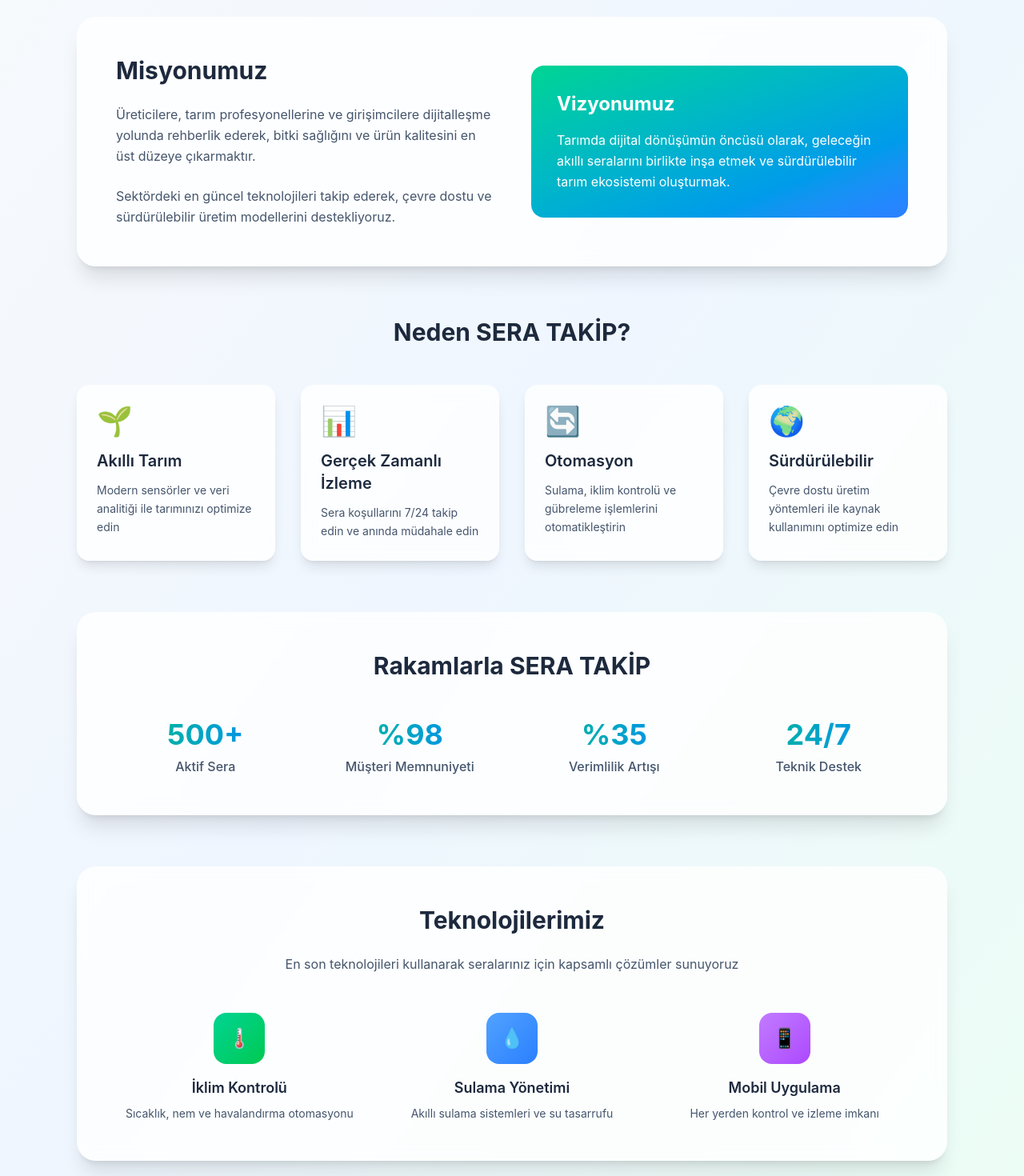
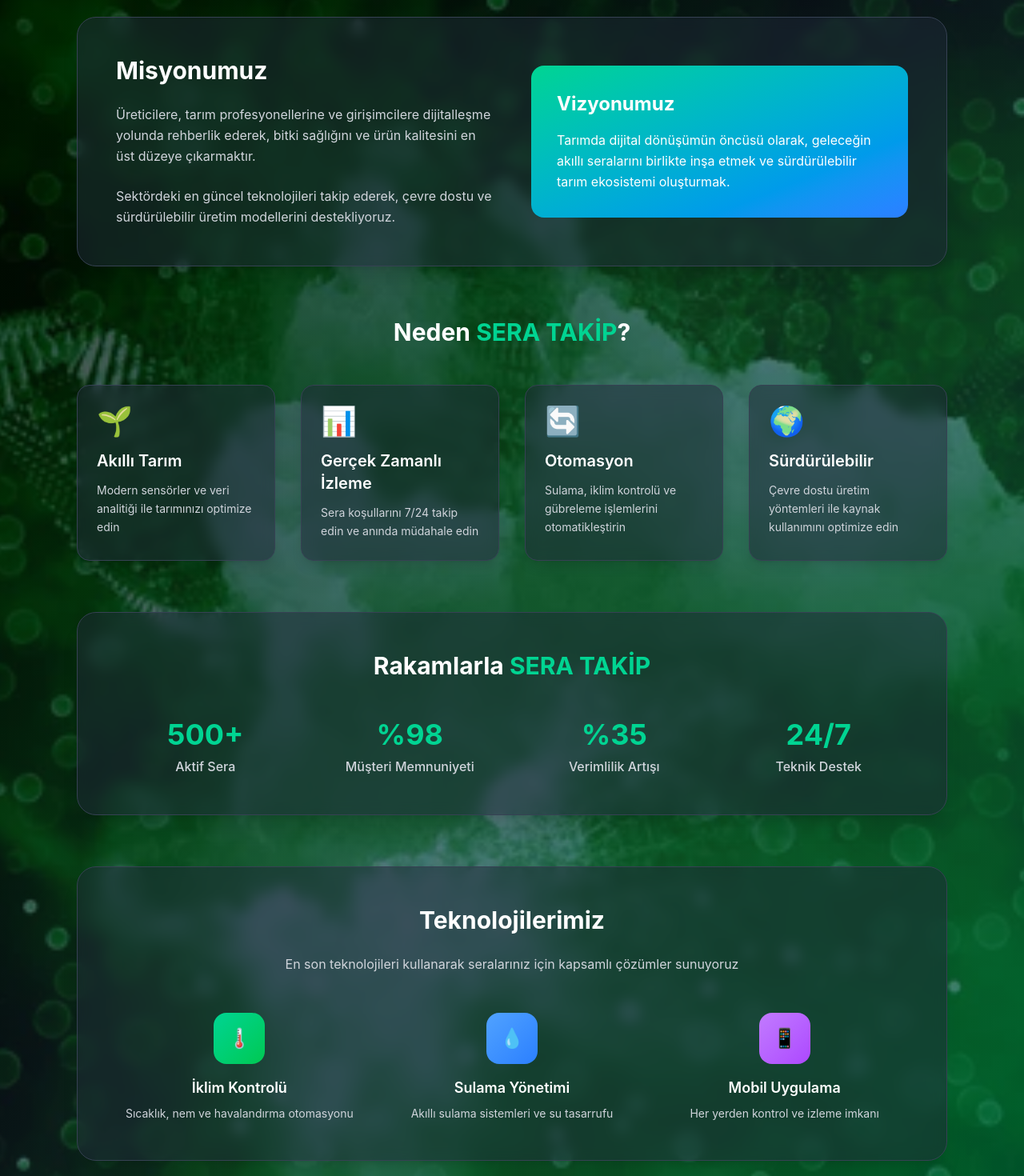
Before and after one commit to zelisy/SERA, a React (Vite) app: page /about in a window 1280 px wide. Shown: the part 260-1730 px from the top of the page at 80% size. Built offline with nearby package versions, Linux system fonts and the light colour scheme.

Commit message:
web tasarım

```diff
--- a/src/pages/About.tsx
+++ b/src/pages/About.tsx
@@ -1,4 +1,5 @@
 import React from 'react';
+import arkaplanImage from '../assets/arkaplan.jpg';
 
 const About = () => {
   const features = [
@@ -32,30 +33,44 @@ const About = () => {
   ];
 
   return (
-    <div className="min-h-screen bg-gradient-to-br from-slate-50 via-blue-50 to-emerald-50">
+    <div className="relative min-h-screen">
+      {/* Full Screen Background - Image + Overlay */}
+      <div className="absolute inset-0">
+        <img
+          src={arkaplanImage}
+          alt="Sera Takip Sistemi Arkaplan"
+          className="w-full h-full object-cover"
+          style={{ minHeight: '100vh' }}
+        />
+        {/* Dark Overlay with Green Gradient for better text readability */}
+        <div className="absolute inset-0 bg-gradient-to-br from-black/70 via-gray-900/60 to-emerald-900/70"></div>
+      </div>
+
+      {/* Content */}
+      <div className="relative z-10">
         {/* Hero Section */}
         <div className="pt-20 pb-16">
           <div className="max-w-6xl mx-auto px-4 sm:px-6 lg:px-8">
             <div className="text-center mb-16">
-            <h1 className="text-4xl md:text-5xl font-bold bg-gradient-to-r from-slate-800 to-slate-600 bg-clip-text text-transparent mb-6">
+              <h1 className="text-4xl md:text-5xl font-bold text-white mb-6">
                 Hakkımızda
               </h1>
-            <p className="text-xl text-slate-600 max-w-3xl mx-auto leading-relaxed">
+              <p className="text-xl text-gray-200 max-w-3xl mx-auto leading-relaxed">
                 SERA TAKİP, modern tarım ve seracılık alanında yenilikçi çözümler sunan
                 bir platformdur. Dijital dönüşümle geleceğin tarımını bugün gerçekleştiriyoruz.
               </p>
             </div>
 
             {/* Mission Section */}
-          <div className="bg-white/80 backdrop-blur-sm rounded-3xl shadow-xl border border-white/20 p-8 md:p-12 mb-16">
+            <div className="bg-gray-800/50 backdrop-blur-sm rounded-3xl shadow-xl border border-gray-700 p-8 md:p-12 mb-16">
               <div className="grid grid-cols-1 lg:grid-cols-2 gap-12 items-center">
                 <div>
-                <h2 className="text-3xl font-bold text-slate-800 mb-6">Misyonumuz</h2>
-                <p className="text-slate-600 leading-relaxed mb-6">
+                  <h2 className="text-3xl font-bold text-white mb-6">Misyonumuz</h2>
+                  <p className="text-gray-300 leading-relaxed mb-6">
                     Üreticilere, tarım profesyonellerine ve girişimcilere dijitalleşme yolunda
                     rehberlik ederek, bitki sağlığını ve ürün kalitesini en üst düzeye çıkarmaktır.
                   </p>
-                <p className="text-slate-600 leading-relaxed">
+                  <p className="text-gray-300 leading-relaxed">
                     Sektördeki en güncel teknolojileri takip ederek, çevre dostu ve sürdürülebilir
                     üretim modellerini destekliyoruz.
                   </p>
@@ -74,45 +89,45 @@ const About = () => {
 
             {/* Features Grid */}
             <div className="mb-16">
-            <h2 className="text-3xl font-bold text-center text-slate-800 mb-12">
-              Neden SERA TAKİP?
+              <h2 className="text-3xl font-bold text-center text-white mb-12">
+                Neden <span className="text-emerald-400">SERA TAKİP</span>?
               </h2>
               <div className="grid grid-cols-1 md:grid-cols-2 lg:grid-cols-4 gap-8">
                 {features.map((feature, index) => (
                   <div
                     key={index}
-                  className="bg-white/80 backdrop-blur-sm rounded-2xl p-6 shadow-lg border border-white/20 hover:shadow-xl transition-all duration-300 transform hover:-translate-y-1"
+                    className="bg-gray-800/50 backdrop-blur-sm rounded-2xl p-6 shadow-lg border border-gray-700 hover:shadow-xl transition-all duration-300 transform hover:-translate-y-1 hover:border-emerald-500/50"
                   >
                     <div className="text-4xl mb-4">{feature.icon}</div>
-                  <h3 className="text-xl font-semibold text-slate-800 mb-3">{feature.title}</h3>
-                  <p className="text-slate-600 text-sm leading-relaxed">{feature.description}</p>
+                    <h3 className="text-xl font-semibold text-white mb-3">{feature.title}</h3>
+                    <p className="text-gray-300 text-sm leading-relaxed">{feature.description}</p>
                   </div>
                 ))}
               </div>
             </div>
 
             {/* Stats Section */}
-          <div className="bg-white/80 backdrop-blur-sm rounded-3xl shadow-xl border border-white/20 p-8 md:p-12 mb-16">
-            <h2 className="text-3xl font-bold text-center text-slate-800 mb-12">
-              Rakamlarla SERA TAKİP
+            <div className="bg-gray-800/50 backdrop-blur-sm rounded-3xl shadow-xl border border-gray-700 p-8 md:p-12 mb-16">
+              <h2 className="text-3xl font-bold text-center text-white mb-12">
+                Rakamlarla <span className="text-emerald-400">SERA TAKİP</span>
               </h2>
               <div className="grid grid-cols-2 lg:grid-cols-4 gap-8">
                 {stats.map((stat, index) => (
                   <div key={index} className="text-center">
-                  <div className="text-3xl md:text-4xl font-bold bg-gradient-to-r from-emerald-500 to-blue-500 bg-clip-text text-transparent mb-2">
+                    <div className="text-3xl md:text-4xl font-bold text-emerald-400 mb-2">
                       {stat.number}
                     </div>
-                  <div className="text-slate-600 font-medium">{stat.label}</div>
+                    <div className="text-gray-300 font-medium">{stat.label}</div>
                   </div>
                 ))}
               </div>
             </div>
 
             {/* Technology Section */}
-          <div className="bg-white/80 backdrop-blur-sm rounded-3xl shadow-xl border border-white/20 p-8 md:p-12">
+            <div className="bg-gray-800/50 backdrop-blur-sm rounded-3xl shadow-xl border border-gray-700 p-8 md:p-12">
               <div className="text-center mb-12">
-              <h2 className="text-3xl font-bold text-slate-800 mb-6">Teknolojilerimiz</h2>
-              <p className="text-slate-600 max-w-2xl mx-auto leading-relaxed">
+                <h2 className="text-3xl font-bold text-white mb-6">Teknolojilerimiz</h2>
+                <p className="text-gray-300 max-w-2xl mx-auto leading-relaxed">
                   En son teknolojileri kullanarak seralarınız için kapsamlı çözümler sunuyoruz
                 </p>
               </div>
@@ -122,24 +137,25 @@ const About = () => {
                   <div className="w-16 h-16 bg-gradient-to-br from-emerald-400 to-green-500 rounded-2xl flex items-center justify-center mx-auto mb-4">
                     <span className="text-white text-2xl">🌡️</span>
                   </div>
-                <h3 className="text-lg font-semibold text-slate-800 mb-2">İklim Kontrolü</h3>
-                <p className="text-slate-600 text-sm">Sıcaklık, nem ve havalandırma otomasyonu</p>
+                  <h3 className="text-lg font-semibold text-white mb-2">İklim Kontrolü</h3>
+                  <p className="text-gray-300 text-sm">Sıcaklık, nem ve havalandırma otomasyonu</p>
                 </div>
 
                 <div className="text-center">
                   <div className="w-16 h-16 bg-gradient-to-br from-blue-400 to-blue-500 rounded-2xl flex items-center justify-center mx-auto mb-4">
                     <span className="text-white text-2xl">💧</span>
                   </div>
-                <h3 className="text-lg font-semibold text-slate-800 mb-2">Sulama Yönetimi</h3>
-                <p className="text-slate-600 text-sm">Akıllı sulama sistemleri ve su tasarrufu</p>
+                  <h3 className="text-lg font-semibold text-white mb-2">Sulama Yönetimi</h3>
+                  <p className="text-gray-300 text-sm">Akıllı sulama sistemleri ve su tasarrufu</p>
                 </div>
 
                 <div className="text-center">
                   <div className="w-16 h-16 bg-gradient-to-br from-purple-400 to-purple-500 rounded-2xl flex items-center justify-center mx-auto mb-4">
                     <span className="text-white text-2xl">📱</span>
                   </div>
-                <h3 className="text-lg font-semibold text-slate-800 mb-2">Mobil Uygulama</h3>
-                <p className="text-slate-600 text-sm">Her yerden kontrol ve izleme imkanı</p>
+                  <h3 className="text-lg font-semibold text-white mb-2">Mobil Uygulama</h3>
+                  <p className="text-gray-300 text-sm">Her yerden kontrol ve izleme imkanı</p>
+                </div>
               </div>
             </div>
           </div>
--- a/src/pages/Blog.tsx
+++ b/src/pages/Blog.tsx
@@ -1,10 +1,30 @@
 import React from 'react';
+import arkaplanImage from '../assets/arkaplan.jpg';
 
 const Blog: React.FC = () => (
-  <div className="min-h-screen bg-gradient-to-br from-emerald-50 via-blue-50 to-slate-50 py-10">
-    <div className="max-w-3xl mx-auto bg-white/80 backdrop-blur-sm rounded-2xl shadow-xl border border-gray-100 p-8">
-      <h2 className="text-2xl font-bold text-slate-800 mb-6 text-center">Blog</h2>
-      <p className="text-slate-700 text-center">Güncel haberler, duyurular ve makaleler için blogumuzu takip edin.</p>
+  <div className="relative min-h-screen">
+    {/* Full Screen Background - Image + Overlay */}
+    <div className="absolute inset-0">
+      <img
+        src={arkaplanImage}
+        alt="Sera Takip Sistemi Arkaplan"
+        className="w-full h-full object-cover"
+        style={{ minHeight: '100vh' }}
+      />
+      {/* Dark Overlay with Green Gradient for better text readability */}
+      <div className="absolute inset-0 bg-gradient-to-br from-black/70 via-gray-900/60 to-emerald-900/70"></div>
+    </div>
+
+    {/* Content */}
+    <div className="relative z-10">
+      <div className="pt-20 pb-16">
+        <div className="max-w-3xl mx-auto px-4">
+          <div className="bg-gray-800/50 backdrop-blur-sm rounded-2xl shadow-xl border border-gray-700 p-8">
+            <h2 className="text-2xl font-bold text-white mb-6 text-center">Blog</h2>
+            <p className="text-gray-300 text-center">Güncel haberler, duyurular ve makaleler için blogumuzu takip edin.</p>
+          </div>
+        </div>
+      </div>
     </div>
   </div>
 );
```
Also changed, not shown: src/pages/Contact.tsx (+59 -28 lines), src/pages/Products.tsx (+32 -12 lines). Lines whose indentation alone changed are shown as unchanged.
